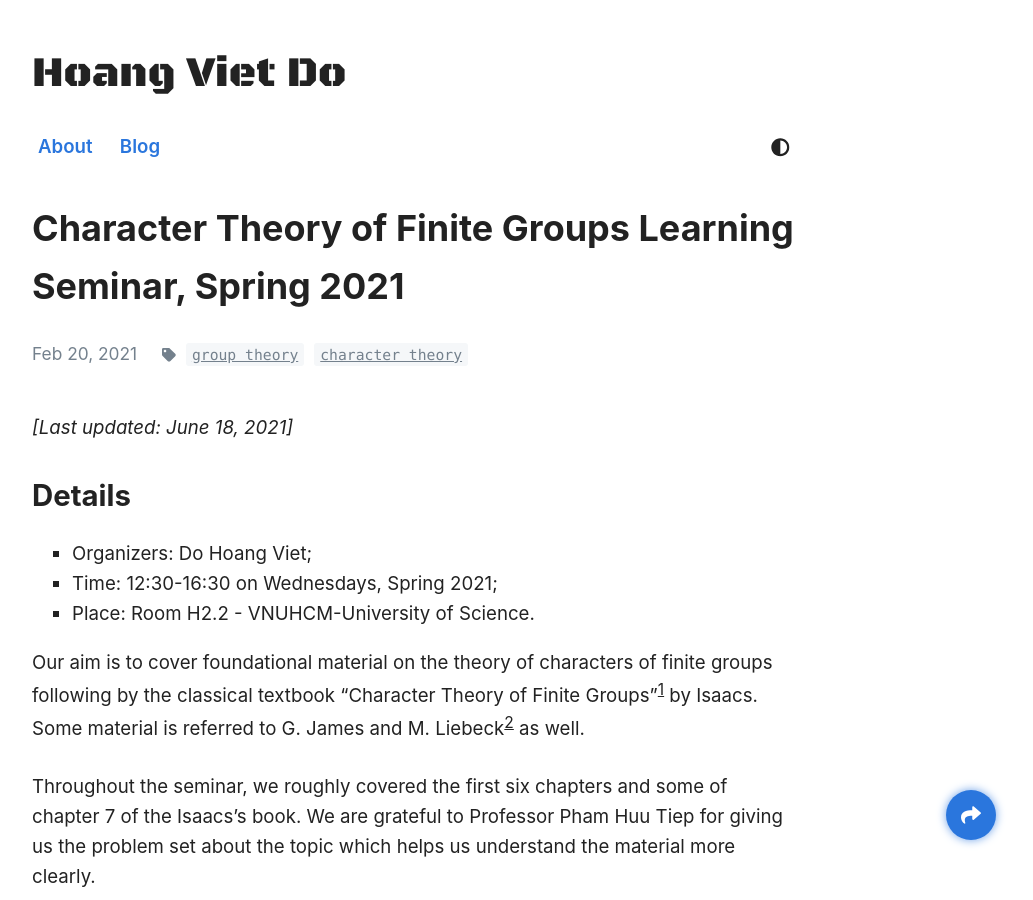
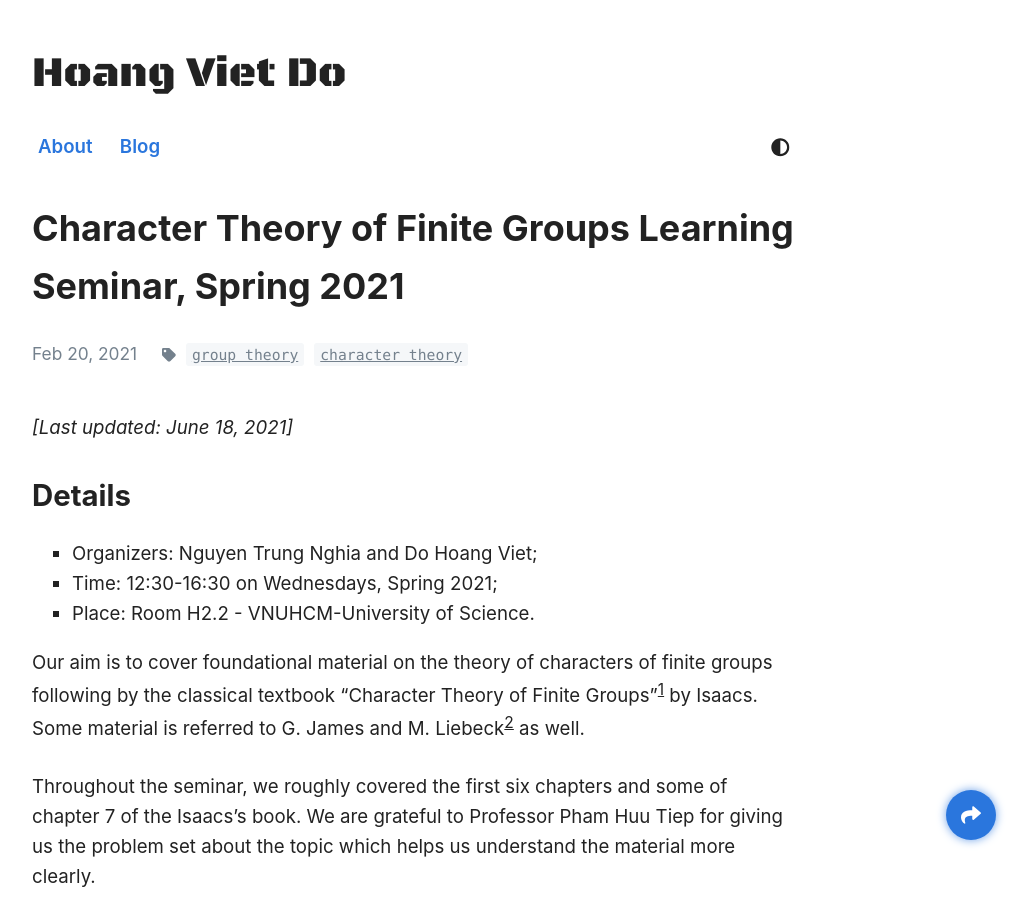
Before and after one commit to hvietdo/hvietdo.github.io, a Jekyll site: the page built from _posts/2021-02-20-Character-theory-learning-seminar.md, in a window 1280 px wide and 900 px high. Shown: the whole window, without its empty margins (224-1257 px from the left). Built offline with Jekyll 4.4.1, drawn with Linux system fonts in a browser that asks for light colours; comment, search, counter and statistics services are not loaded.

Commit message:
second 15-1-2013

```diff
--- a/_posts/2021-02-20-Character-theory-learning-seminar.md
+++ b/_posts/2021-02-20-Character-theory-learning-seminar.md
@@ -10,7 +10,7 @@ toc: false
 
 # Details
 
-- Organizers: Do Hoang Viet;
+- Organizers: Nguyen Trung Nghia and Do Hoang Viet;
 - Time: 12:30-16:30 on Wednesdays, Spring 2021;
 - Place: Room H2.2 - VNUHCM-University of Science.
 
```
